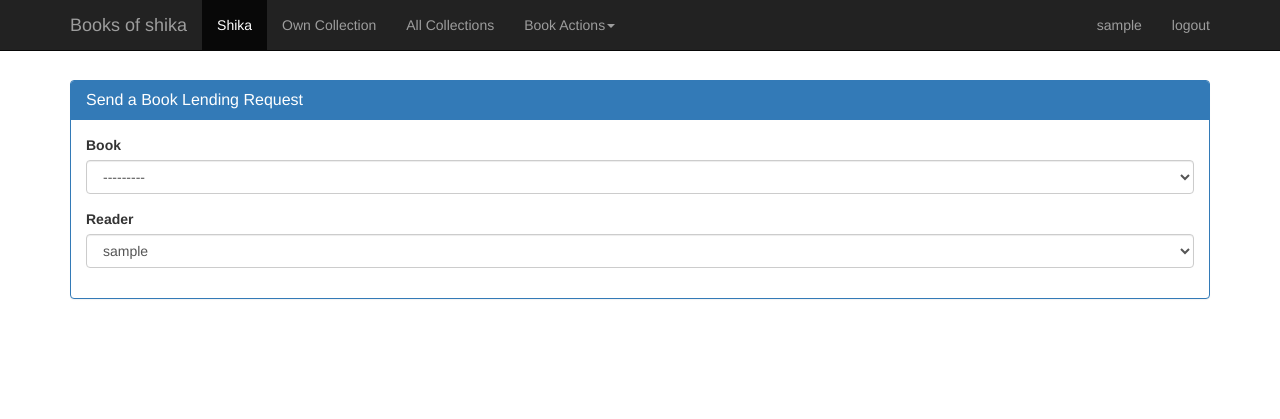
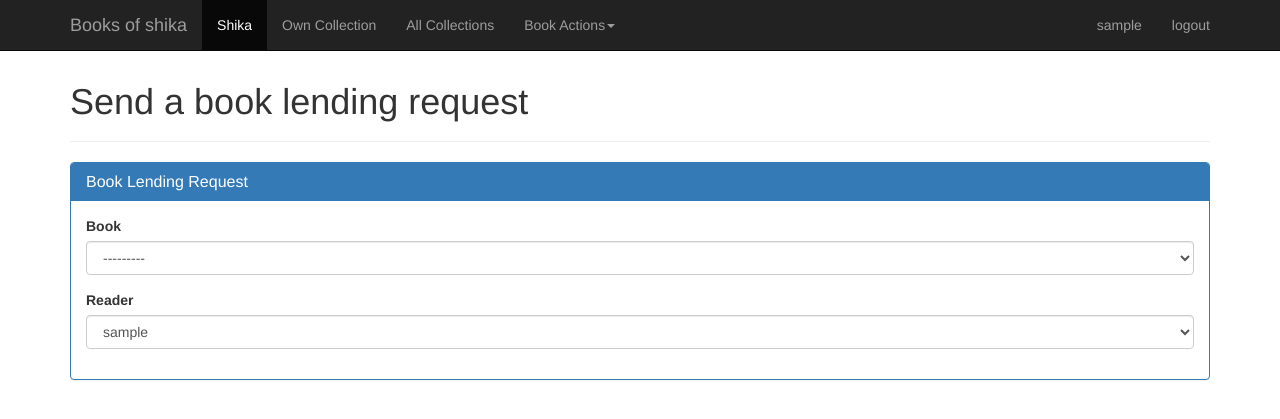
Before and after one commit to msvalina/books-of-shika, a Django app: page /shika/lending/ in a window 1280 px wide. Shown: the top 419 px of the page. Run offline with Django 3.2, Linux system fonts and the light colour scheme; the visitor is signed in with stand-in values (Sample User, id 1); data comes from the database, SQL or seed files in the repository; data that the repository does not hold is empty; some libraries are stand-ins or nearby versions.

Commit message:
fixed inconsitency in header top margins

```diff
--- a/shika/templates/bookentry.html
+++ b/shika/templates/bookentry.html
@@ -2,8 +2,9 @@
 {% extends "base.html" %}
 {% load bootstrap3 %}
 {% block content %}
-  <br>
-  <br>
+<div class="page-header">
+  <h1> Add a book to your library </h1>
+</div>
   <div class="panel panel-primary">
     <div class="panel-heading">
       <h3 class="panel-title">Add a Book</h3>
--- a/shika/templates/confirmation.html
+++ b/shika/templates/confirmation.html
@@ -2,8 +2,6 @@
 {% extends "base.html" %}
 {% load bootstrap3 %}
 {% block content %}
-  <br>
-  <br>
   <div class="panel panel-primary">
     <div class="panel-heading">
       <h3 class="panel-title">Confirm a Book Lending Request</h3>
--- a/shika/templates/lending.html
+++ b/shika/templates/lending.html
@@ -2,11 +2,12 @@
 {% extends "base.html" %}
 {% load bootstrap3 %}
 {% block content %}
-  <br>
-  <br>
+<div class="page-header">
+  <h1> Send a book lending request</h1>
+</div>
   <div class="panel panel-primary">
     <div class="panel-heading">
-      <h3 class="panel-title">Send a Book Lending Request</h3>
+      <h3 class="panel-title">Book Lending Request</h3>
     </div>
     <div class="panel-body">
     <form action="/shika/lending/" method="post">
--- a/shika/templates/shika/bookdetail.html
+++ b/shika/templates/shika/bookdetail.html
@@ -1,9 +1,6 @@
 {# vim:set et sw=2 ts=2 tw=80: #}
 {% extends "base.html" %}
 {% block content %}
-
-<br>
-<br>
 
 <div class="col-md-8">
 {% if book %}
--- a/shika/templates/shika/records.html
+++ b/shika/templates/shika/records.html
@@ -2,8 +2,6 @@
 {% extends "base.html" %}
 {% load bootstrap3 %}
 {% block content %}
-  <br>
-  <br>
   <div class="panel panel-primary">
     <div class="panel-heading">
       <h3 class="panel-title">Your Book Lending Records</h3>
--- a/templates/base.html
+++ b/templates/base.html
@@ -75,7 +75,7 @@ src="http://code.jquery.com/jquery-2.1.0.min.js"></script>
     </div>
   </nav>
 
-  <div class="container theme-showcase" role="main">
+  <div class="container theme-showcase" role="main" style="margin-top:3em;">
   {% if messages %}
     <ul class="messages">
       {% for message in messages %}
@@ -85,8 +85,6 @@ src="http://code.jquery.com/jquery-2.1.0.min.js"></script>
       {% endfor %}
     </ul>
   {% endif %}
-  <br>
-  <br>
   {% block content %}
   {% endblock content %}
 
```
Also changed, not shown: shika/templates/shika/collection.html (+5 -6 lines).
